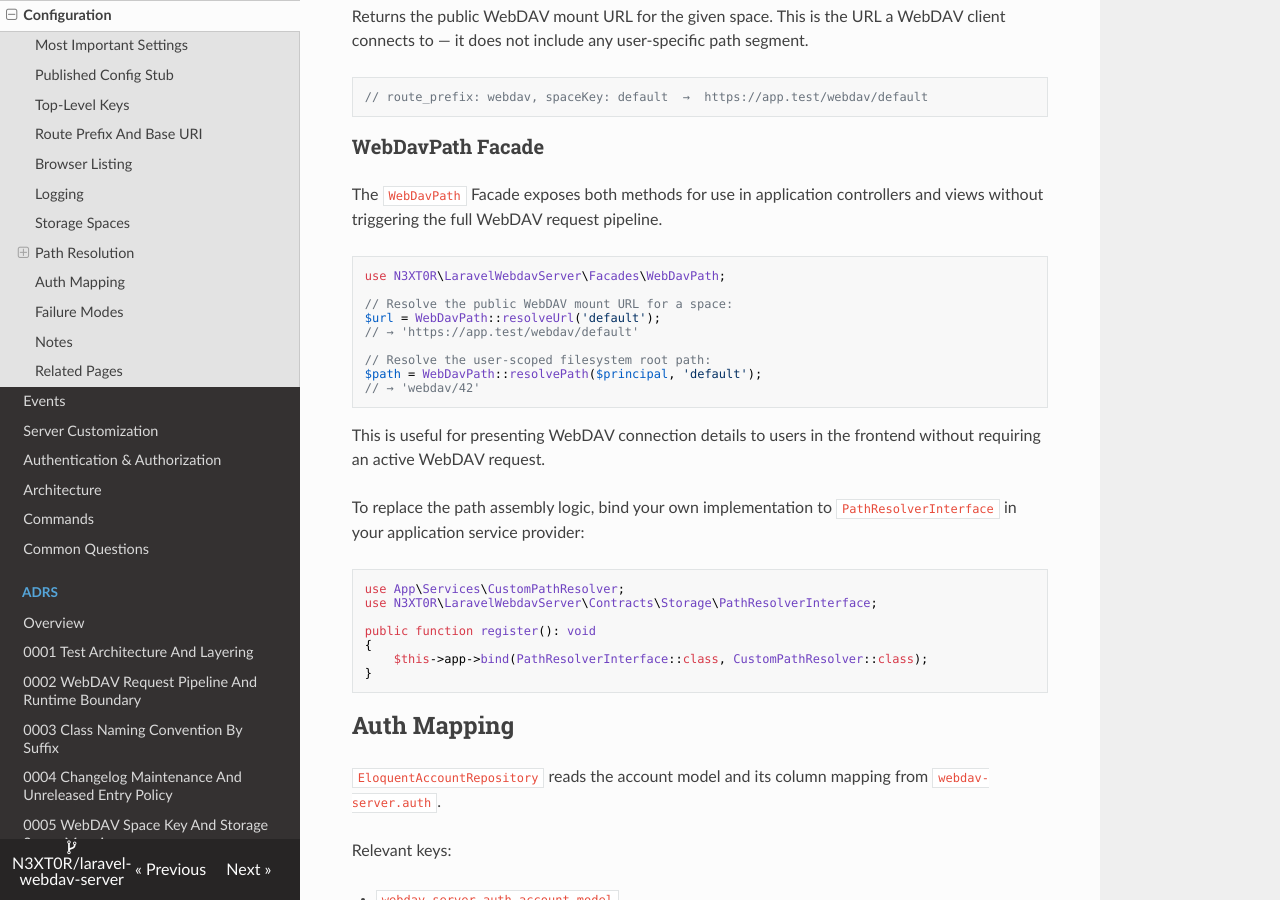
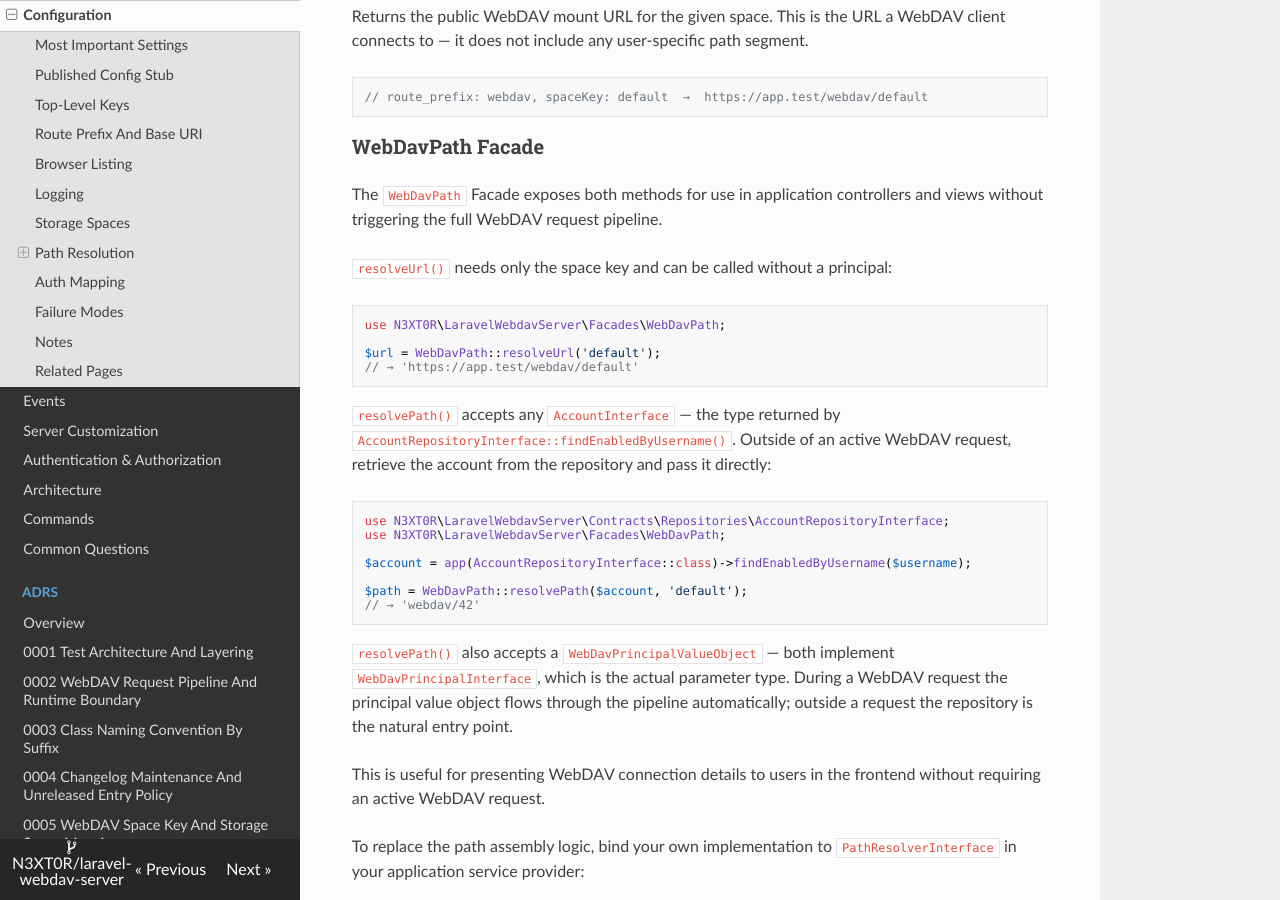
Before and after one commit to N3XT0R/laravel-webdav-server, an MkDocs documentation site: the page built from docs/configuration.md, in a window 1280 px wide and 900 px high, scrolled down 4610 px. Built offline with MkDocs 1.6.1, drawn with Linux system fonts in a browser that asks for light colours; nearby versions of some CDN libraries.

Commit message:
feat: implementing package features

````diff
--- a/docs/configuration.md
+++ b/docs/configuration.md
@@ -207,17 +207,31 @@ include any user-specific path segment.
 The `WebDavPath` Facade exposes both methods for use in application controllers and views without triggering the full
 WebDAV request pipeline.
 
+`resolveUrl()` needs only the space key and can be called without a principal:
+
 ```php
 use N3XT0R\LaravelWebdavServer\Facades\WebDavPath;
 
-// Resolve the public WebDAV mount URL for a space:
 $url = WebDavPath::resolveUrl('default');
 // → 'https://app.test/webdav/default'
+```
 
-// Resolve the user-scoped filesystem root path:
-$path = WebDavPath::resolvePath($principal, 'default');
+`resolvePath()` accepts any `AccountInterface` — the type returned by `AccountRepositoryInterface::findEnabledByUsername()`.
+Outside of an active WebDAV request, retrieve the account from the repository and pass it directly:
+
+```php
+use N3XT0R\LaravelWebdavServer\Contracts\Repositories\AccountRepositoryInterface;
+use N3XT0R\LaravelWebdavServer\Facades\WebDavPath;
+
+$account = app(AccountRepositoryInterface::class)->findEnabledByUsername($username);
+
+$path = WebDavPath::resolvePath($account, 'default');
 // → 'webdav/42'
 ```
+
+`resolvePath()` also accepts a `WebDavPrincipalValueObject` — both implement `WebDavPrincipalInterface`, which is the
+actual parameter type. During a WebDAV request the principal value object flows through the pipeline automatically;
+outside a request the repository is the natural entry point.
 
 This is useful for presenting WebDAV connection details to users in the frontend without requiring an active WebDAV
 request.
````
Also changed, not shown: docs/adr/0015-path-resolver-service-and-webdav-path-facade.md (added, +91 -0 lines), docs/adr/README.md (+1 -0 lines), 6 other files.
